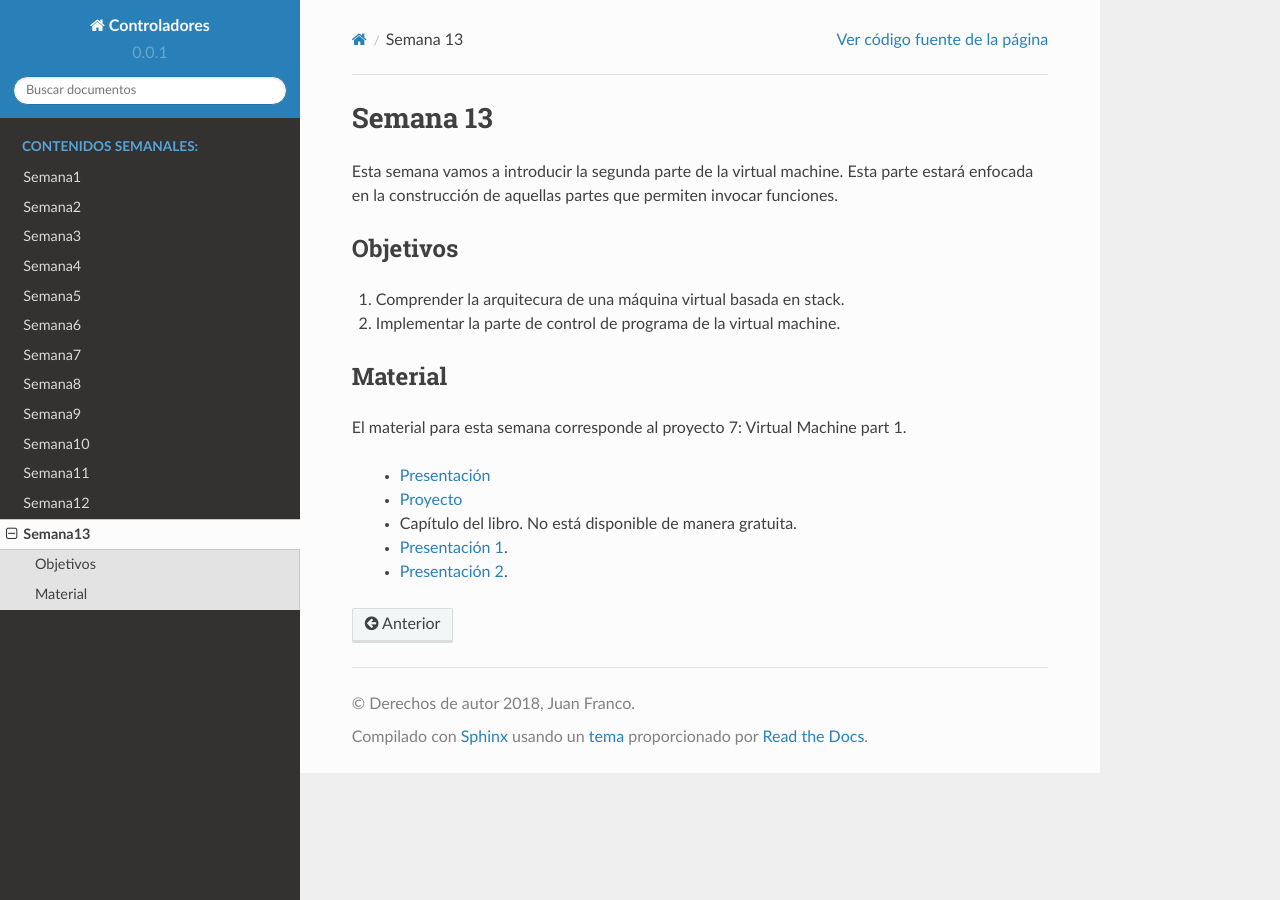
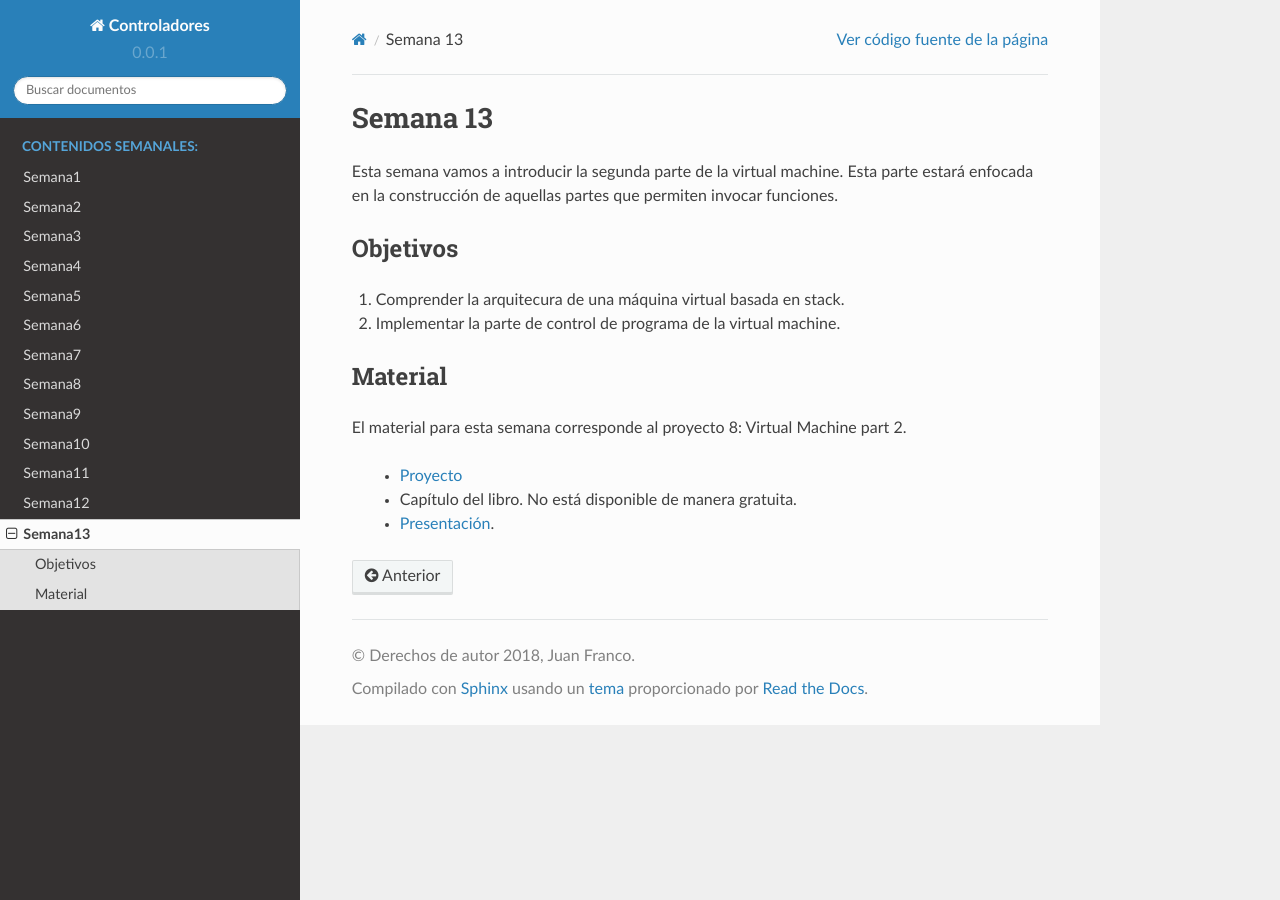
Before and after one commit to juanferfranco/controladores, a Sphinx documentation site: the page built from docs/_semana13/semana13.rst, in a window 1280 px wide. Built offline with Sphinx 7.4.7 and the Read the Docs theme 2.0.0, drawn with Linux system fonts in a browser that asks for light colours.

Commit message:
minor fixes

```diff
--- a/docs/_semana13/semana13.rst
+++ b/docs/_semana13/semana13.rst
@@ -10,10 +10,8 @@ Objetivos
 
 Material
 ---------
-El material para esta semana corresponde al proyecto 7: Virtual Machine part 1.
+El material para esta semana corresponde al proyecto 8: Virtual Machine part 2.
 
-    * `Presentación <https://docs.wixstatic.com/ugd/44046b_d742abbe8da94e3bbb70dfb442842942.pdf>`__
     * `Proyecto <https://www.nand2tetris.org/project08>`__
     * Capítulo del libro. No está disponible de manera gratuita.
-    * `Presentación 1 <https://drive.google.com/open?id=1M0YC0DG84EI1nGcTEMADZoB1OtiD8_87>`__.
-    * `Presentación 2 <https://drive.google.com/open?id=1MnqVm-gJhvnG2pGgp2NUaNcSVQFVD70OJGA_Wc8zJwM>`__.
+    * `Presentación <https://drive.google.com/open?id=1M0YC0DG84EI1nGcTEMADZoB1OtiD8_87>`__.
```
